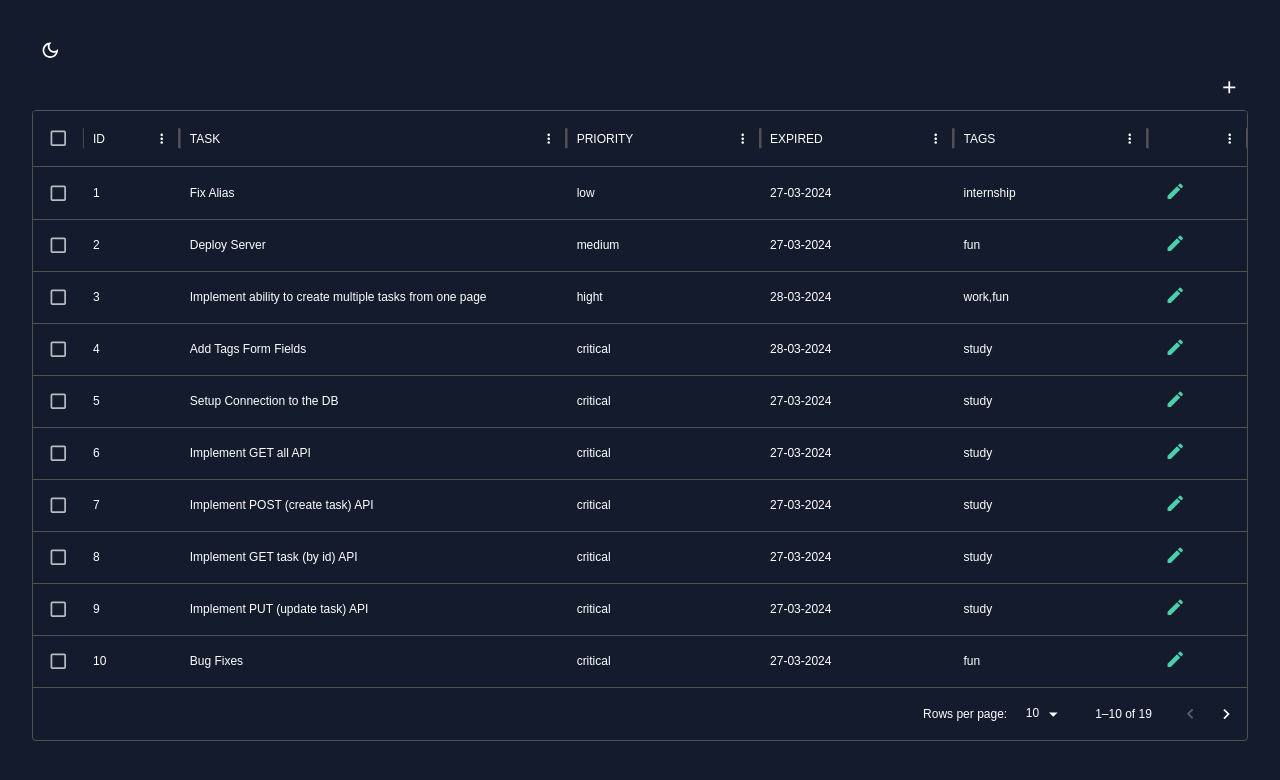
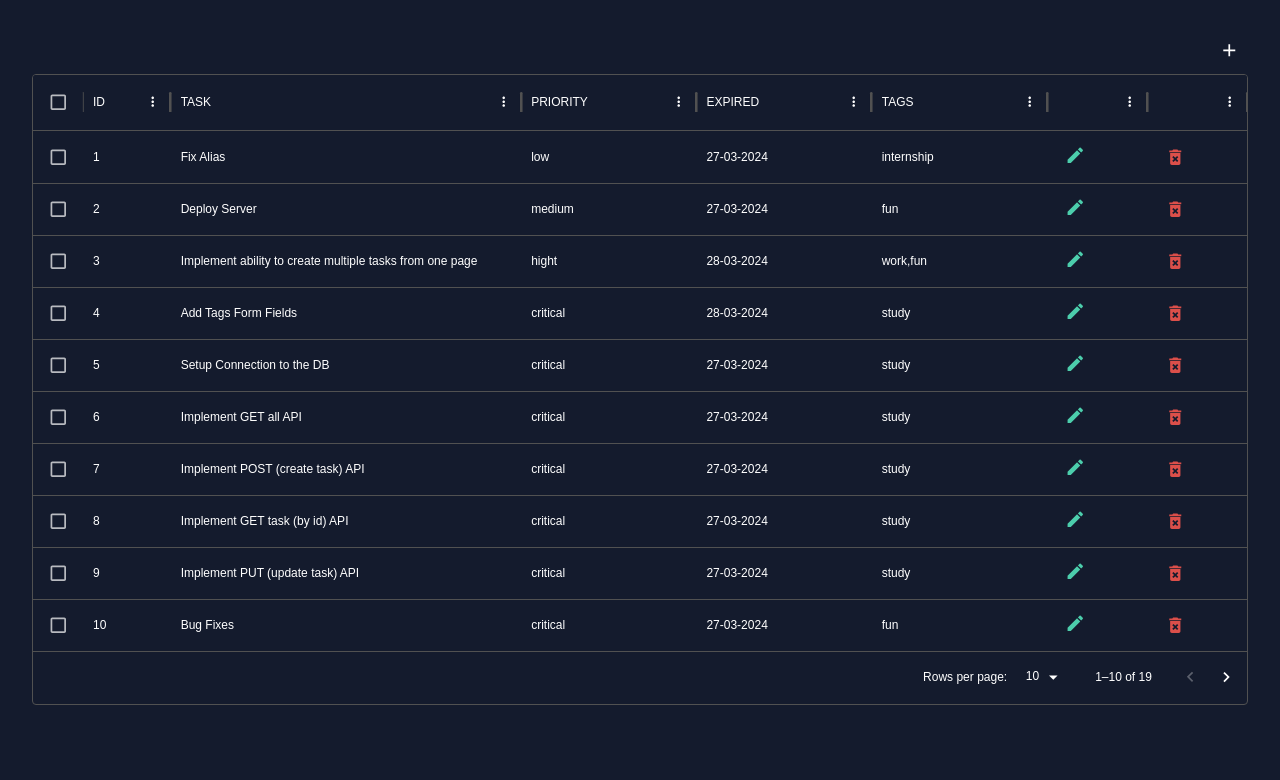
Before and after one commit to SoliaMarko/todo-app-client, a React (Vite) app: page / in a window 1280 px wide. Shown: the top 780 px of the page. Built offline with nearby package versions, Linux system fonts and the light colour scheme.

Commit message:
feat: added delete buttons

```diff
--- a/src/App.tsx
+++ b/src/App.tsx
@@ -1,12 +1,12 @@
 import {ColorModeContext} from './client/theme';
 import {CssBaseline, ThemeProvider} from '@mui/material';
-import Topbar from './client/components/ThemeToggler';
 import {Routes, Route} from 'react-router-dom';
+import {useMode} from './client/hooks/useMode';
+import {CREATE_TASK_ROUTE, ROOT_ROUTE, UPDATE_TASK_ROUTE} from './constants/route.constant';
+// import Topbar from './client/components/buttons/ThemeToggleButton';
 import Overview from './client/pages/Overview';
 import CreateTask from './client/pages/CreateTask';
 import UpdateTask from './client/pages/UpdateTask';
-import {useMode} from './client/hooks/useMode';
-import {CREATE_TASK_ROUTE, ROOT_ROUTE, UPDATE_TASK_ROUTE} from './constants/route.constant';
 import './App.css';
 
 function App() {
@@ -18,7 +18,7 @@ function App() {
         <CssBaseline />
         <div className="app">
           <main className="content">
-            <Topbar />
+            {/* <Topbar /> */}
             <Routes>
               <Route path={ROOT_ROUTE} element={<Overview />} />
               <Route path={CREATE_TASK_ROUTE} element={<CreateTask />} />
--- a/src/client/components/Form.tsx
+++ b/src/client/components/Form.tsx
@@ -5,7 +5,7 @@ import {taskSchema} from '../validations/form.validation';
 import {TaskActionType} from '../types/form.type';
 import {TaskAction} from '../enums/taskAction.enum';
 import {priorityOptions} from '../../constants/form.constant';
-import SubmitButton from '../components/SubmitButton';
+import SubmitButton from './buttons/SubmitButton';
 
 const initialValues = {
   note: '',
--- /dev/null
+++ b/src/client/components/Table.tsx
@@ -0,0 +1,68 @@
+import ModeEditIcon from '@mui/icons-material/ModeEdit';
+import DeleteForeverIcon from '@mui/icons-material/DeleteForever';
+import {Box, IconButton} from '@mui/material';
+import {DataGrid} from '@mui/x-data-grid';
+import {Link} from 'react-router-dom';
+import {mockDataTasks} from '../mockData';
+import {paginationRowsOptions} from '../../constants/table.constant';
+import {themeColors} from '../theme';
+import {useTheme} from '@mui/material/styles';
+
+const Table = () => {
+  const theme = useTheme();
+  const colors = themeColors(theme.palette.mode);
+
+  const columns = [
+    {field: 'id', headerName: 'ID', flex: 1},
+    {
+      field: 'note',
+      headerName: 'TASK',
+      flex: 4,
+      cellClassName: 'name-column--cell'
+    },
+    {field: 'priority', headerName: 'PRIORITY', flex: 2},
+    {field: 'expiration_date', headerName: 'EXPIRED', flex: 2},
+    {field: 'tags', headerName: 'TAGS', flex: 2},
+    {
+      field: 'edit-button',
+      headerName: '',
+      renderCell: () => (
+        <IconButton color="secondary" aria-label="Delete">
+          {/* <Link to={`/${params.id}`} style={{ color: 'inherit', textDecoration: 'none' }}> */}
+          <Link to="/id" style={{color: 'inherit', textDecoration: 'none'}}>
+            <ModeEditIcon />
+          </Link>
+        </IconButton>
+      )
+    },
+    {
+      field: 'delete-button',
+      headerName: '',
+      renderCell: () => (
+        <IconButton sx={{color: colors.redAccent[500]}} aria-label="Delete">
+          <DeleteForeverIcon />
+        </IconButton>
+      )
+    }
+  ];
+
+  return (
+    <Box>
+      <Box>
+        <DataGrid
+          initialState={{
+            pagination: {
+              paginationModel: {pageSize: paginationRowsOptions[0]}
+            }
+          }}
+          checkboxSelection
+          rows={mockDataTasks}
+          columns={columns}
+          pageSizeOptions={paginationRowsOptions}
+        />
+      </Box>
+    </Box>
+  );
+};
+
+export default Table;
--- a/src/client/pages/Overview.tsx
+++ b/src/client/pages/Overview.tsx
@@ -1,37 +1,9 @@
 import {Box, IconButton} from '@mui/material';
-import {DataGrid} from '@mui/x-data-grid';
 import {Link} from 'react-router-dom';
-import ModeEditIcon from '@mui/icons-material/ModeEdit';
+import Table from '../components/Table';
 import AddIcon from '@mui/icons-material/Add';
-import {mockDataTasks} from '../mockData';
-import {paginationRowsOptions} from '../../constants/table.constant';
 
 const Overview = () => {
-  const columns = [
-    {field: 'id', headerName: 'ID', flex: 1},
-    {
-      field: 'note',
-      headerName: 'TASK',
-      flex: 4,
-      cellClassName: 'name-column--cell'
-    },
-    {field: 'priority', headerName: 'PRIORITY', flex: 2},
-    {field: 'expiration_date', headerName: 'EXPIRED', flex: 2},
-    {field: 'tags', headerName: 'TAGS', flex: 2},
-    {
-      field: 'edit-button',
-      headerName: '',
-      renderCell: () => (
-        <IconButton color="secondary" aria-label="Delete">
-          {/* <Link to={`/${params.id}`} style={{ color: 'inherit', textDecoration: 'none' }}> */}
-          <Link to="/id" style={{color: 'inherit', textDecoration: 'none'}}>
-            <ModeEditIcon />
-          </Link>
-        </IconButton>
-      )
-    }
-  ];
-
   return (
     <Box>
       <Box display="flex" justifyContent="flex-end">
@@ -41,19 +13,7 @@ const Overview = () => {
           </Link>
         </IconButton>
       </Box>
-      <Box>
-        <DataGrid
-          initialState={{
-            pagination: {
-              paginationModel: {pageSize: paginationRowsOptions[0]}
-            }
-          }}
-          checkboxSelection
-          rows={mockDataTasks}
-          columns={columns}
-          pageSizeOptions={paginationRowsOptions}
-        />
-      </Box>
+      <Table />
     </Box>
   );
 };
```
Also changed, not shown: src/client/components/buttons/ThemeToggleButton.tsx (renamed from src/client/components/ThemeToggler.tsx, +4 -4 lines), src/main.tsx (+2 -6 lines), src/client/components/buttons/SubmitButton.tsx (renamed from src/client/components/SubmitButton.tsx).
